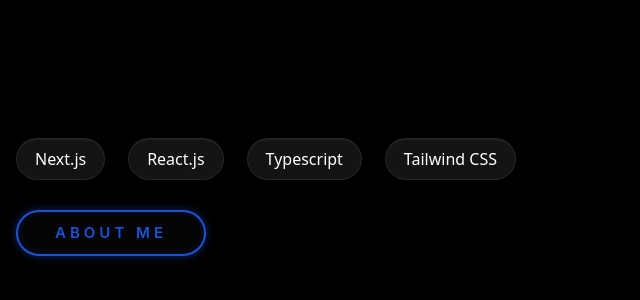
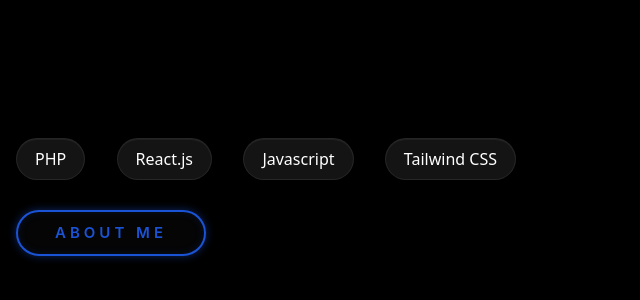
Before and after one commit to Suvam2005/portfolio, a React (Create React App) app: page / in a window 1280 px wide. Shown: the part 1090-1390 px from the top of the page, without its empty margins (0-640 px from the left). Built offline with nearby package versions, Linux system fonts and the light colour scheme.

Commit message:
Update About

```diff
--- a/src/Components/Pages/about/About.jsx
+++ b/src/Components/Pages/about/About.jsx
@@ -196,9 +196,9 @@
           </p>
         </div>
           <div className="buttons">
-            <Button variant= "glass" classname= "btns btn-1">Next.js</Button>
+            <Button variant= "glass" classname= "btns btn-1">PHP</Button>
             <Button variant= "glass" classname= "btns btn-2">React.js</Button>
-            <Button variant= "glass" classname= "btns btn-3">Typescript</Button>
+            <Button variant= "glass" classname= "btns btn-3">Javascript</Button>
             <Button variant= "glass" classname= "btns btn-4">Tailwind CSS</Button>
           </div>
           <div className="buttons-2">
```
